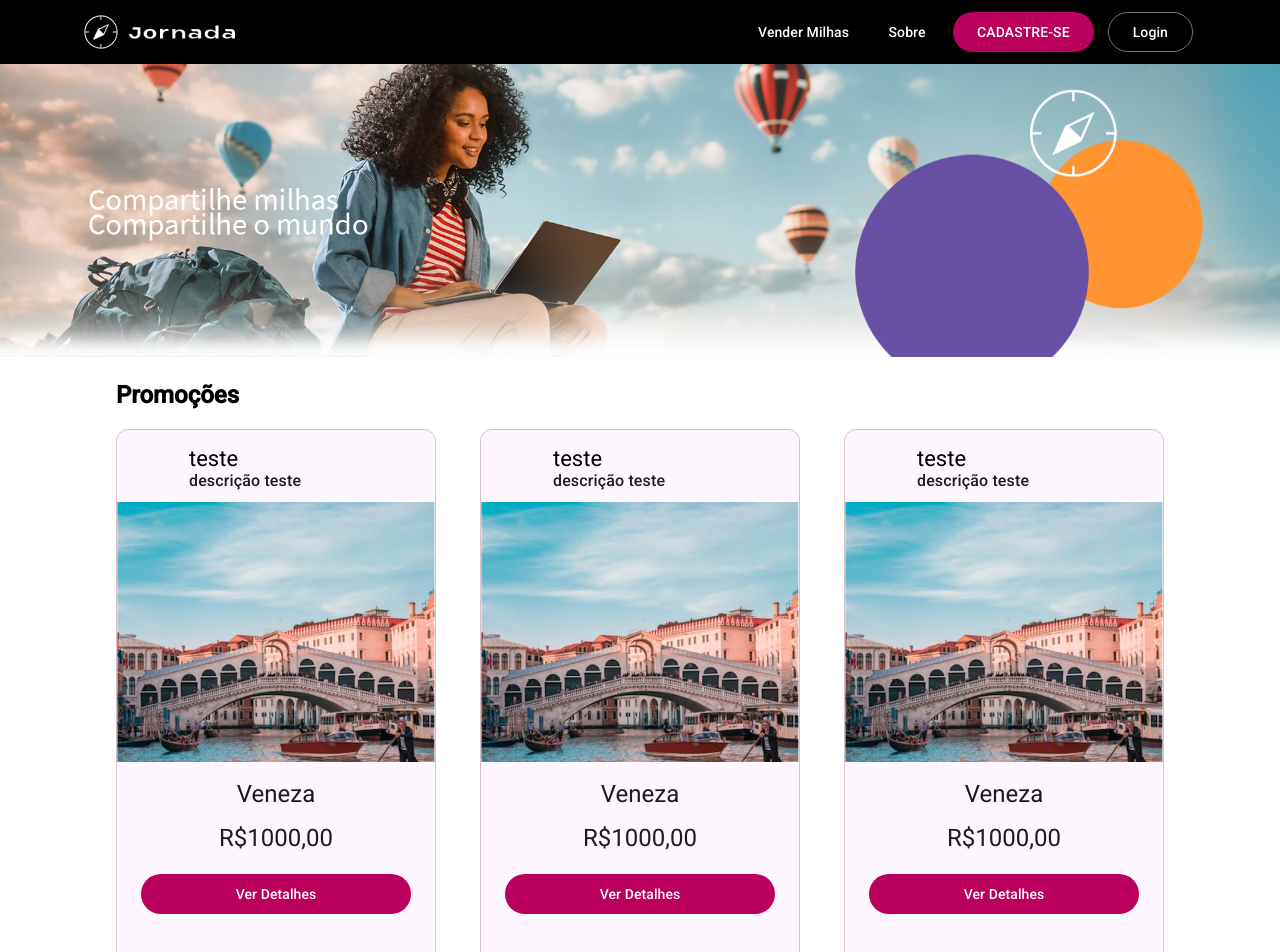
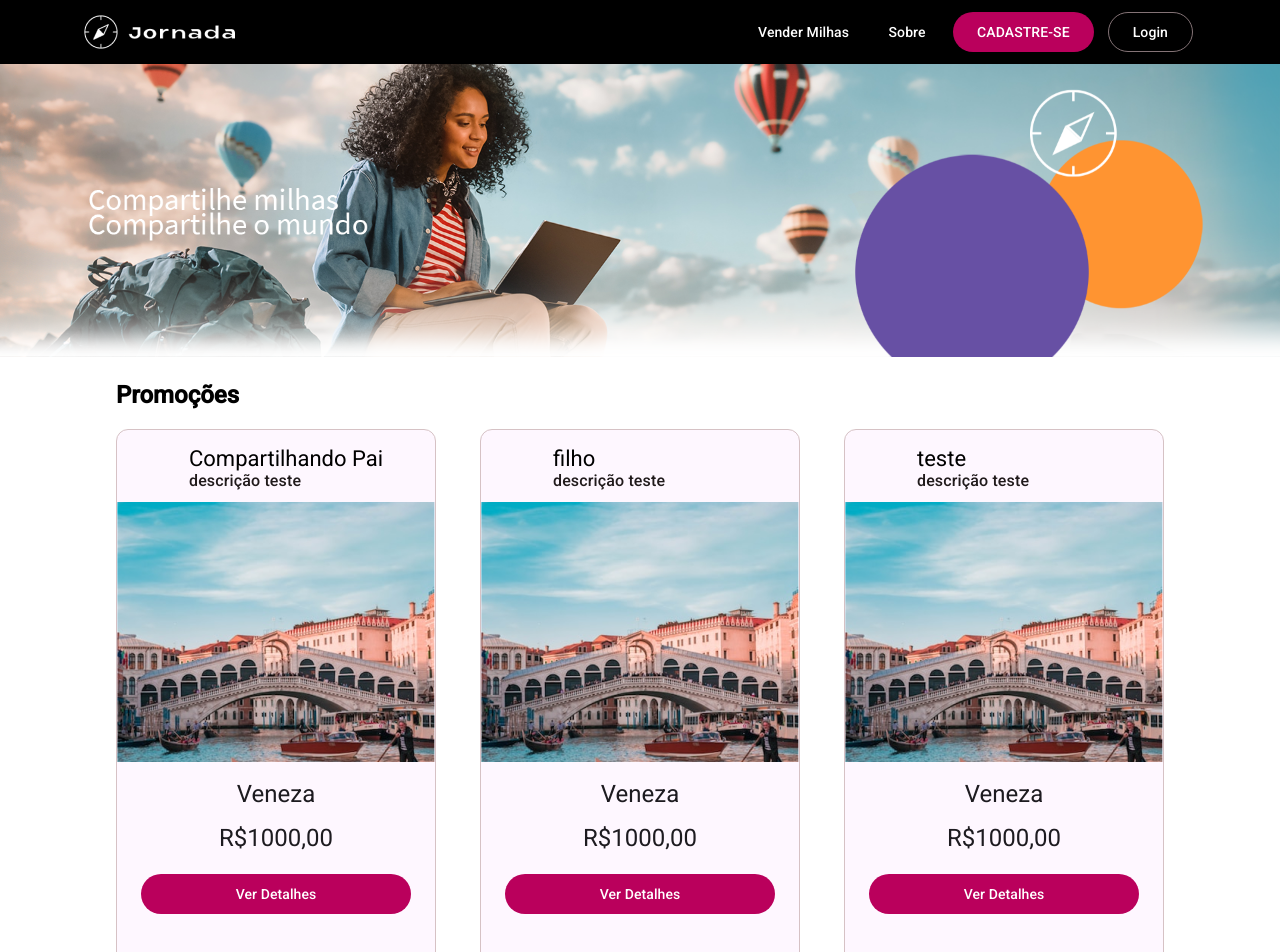
Before and after one commit to LuciusHx/introducao-angular, an Angular app: page / in a window 1280 px wide. Shown: the top 952 px of the page. Built offline with nearby package versions, Linux system fonts and the light colour scheme.

Commit message:
Estudo de compartilhamento de dados, ngClass, ngStyle

```diff
--- a/src/app/pages/home/home.component.html
+++ b/src/app/pages/home/home.component.html
@@ -5,8 +5,10 @@
 <app-container>
     <h2>Promoções</h2>
     <div class="card-wapper">
-        <app-card-busca></app-card-busca>
-        <app-card-busca></app-card-busca>
+        <!-- esse 'compartilhando' é do elemento pai -->
+        <app-card-busca [titulo]="compartilhando"></app-card-busca>
+        <!-- já esse, é do elemento escoped -->
+        <app-card-busca titulo="filho"></app-card-busca>
         <app-card-busca></app-card-busca>
         <app-card-busca></app-card-busca>
         <app-card-busca></app-card-busca>
--- a/src/app/pages/home/home.component.ts
+++ b/src/app/pages/home/home.component.ts
@@ -1,4 +1,4 @@
-import { Component } from '@angular/core';
+import { Component, Input } from '@angular/core';
 
 @Component({
   selector: 'app-home',
@@ -8,5 +8,6 @@ import { Component } from '@angular/core';
   styleUrl: './home.component.css'
 })
 export class HomeComponent {
-
+  //to puxando
+  @Input() compartilhando: string = 'Compartilhando Pai'
 }
--- a/src/app/shared/banner/banner.component.ts
+++ b/src/app/shared/banner/banner.component.ts
@@ -8,6 +8,6 @@ import { Component, Input } from '@angular/core';
   styleUrl: './banner.component.css'
 })
 export class BannerComponent {
-  @Input() src: string = 'assets/imagens/banner-homepage.png'
-  @Input() alt: string = 'Imagem do Banner'
+  @Input() src: string = ''
+  @Input() alt: string = ''
 }
--- a/src/app/shared/card-busca/card-busca.component.ts
+++ b/src/app/shared/card-busca/card-busca.component.ts
@@ -1,4 +1,4 @@
-import { Component } from '@angular/core';
+import { Component, Input } from '@angular/core';
 
 @Component({
   selector: 'app-card-busca',
@@ -8,7 +8,7 @@ import { Component } from '@angular/core';
   styleUrl: './card-busca.component.css'
 })
 export class CardBuscaComponent {
-  titulo: string = `teste`;
+  @Input() titulo: string = `teste`;
   desc : string = `descrição teste`;
   nome: string = `Veneza`;
   preco: string[] = ['R$500,00', 'R$1000,00', 'R$2000,00']
```
